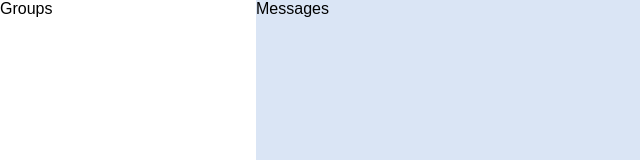
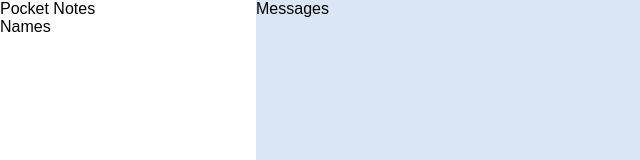
Before and after one commit to ponnanna-ks/note-making-app, a React (Create React App) app in the folder note-app/: page / in a window 1280 px wide. Shown: the top 160 px of the page, without its empty margins (0-640 px from the left). Built offline with nearby package versions, Linux system fonts and the light colour scheme.

Commit message:
groups start

```diff
--- a/note-app/src/screens/Groups.jsx
+++ b/note-app/src/screens/Groups.jsx
@@ -4,8 +4,14 @@ import PocketNotes from "../components/AddGroup";
 
 function Groups(){
     return(
-        <div>
-            Groups
+        <div className="groups">
+            <div className="header">
+                <p className="header-text">Pocket Notes</p>
+            </div>
+            <div className="group-list">
+                <p> Names</p>
+
+            </div>
         </div>
     )
 }
--- a/note-app/src/screens/Groups.module.css
+++ b/note-app/src/screens/Groups.module.css
@@ -0,0 +1,18 @@
+.groups {
+    display: flex;
+    flex-direction: column;
+}
+
+.header {
+    height: 100px;
+}
+
+.header-text {
+    background-color: black;
+    color: white
+}
+
+.group-list {
+
+
+}
```
